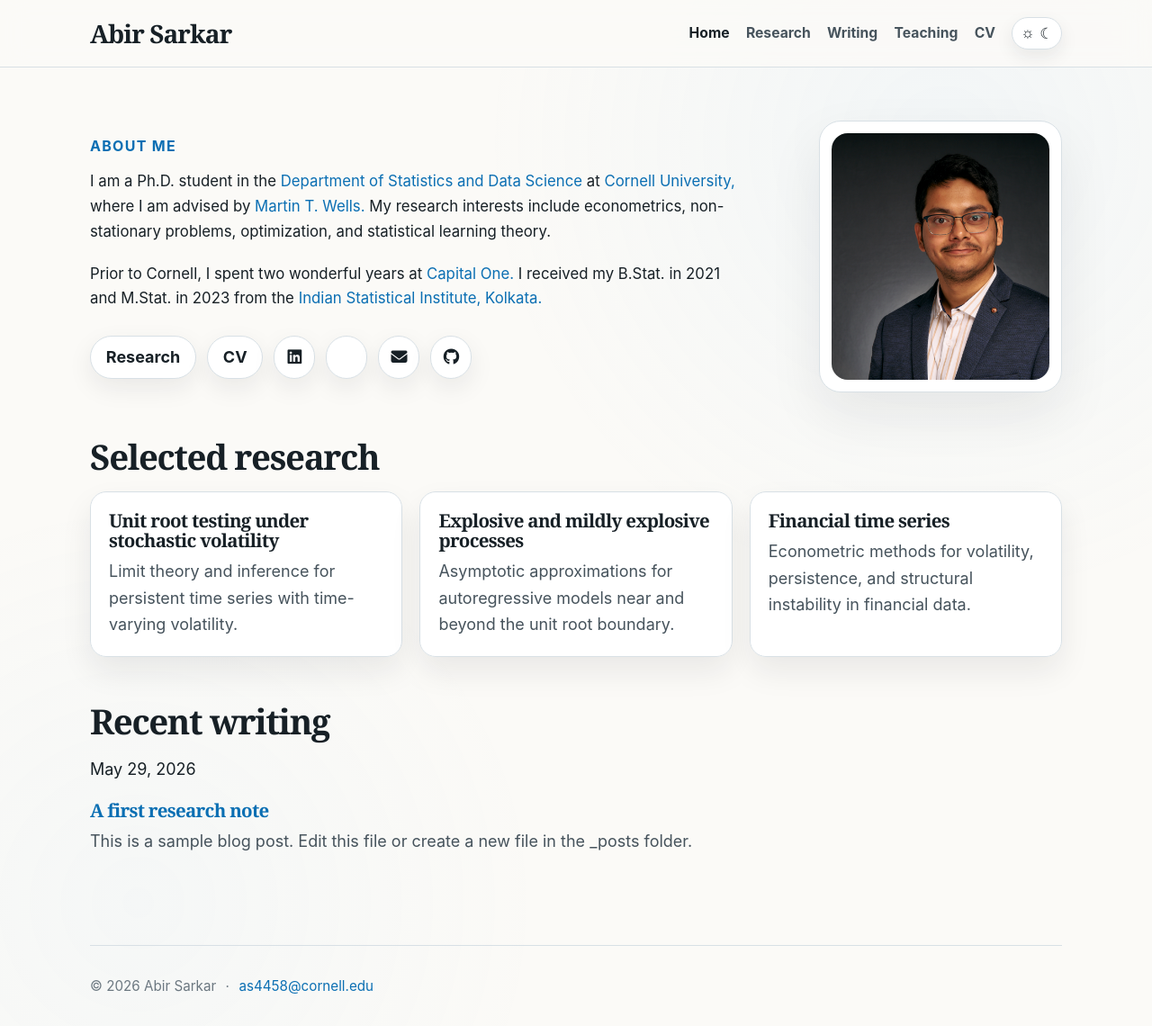
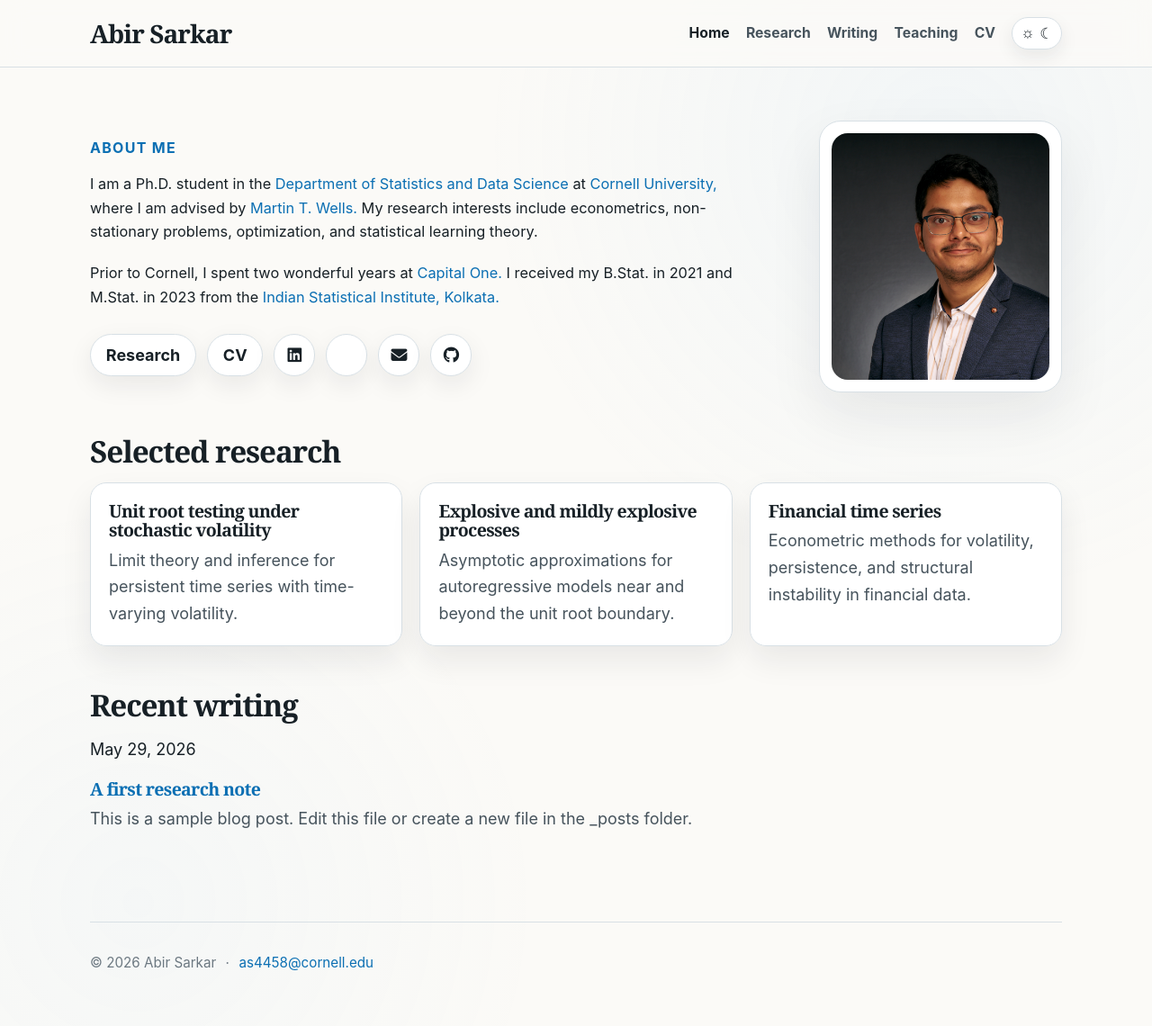
Before and after one commit to AbirS2026/AbirS2026.github.io, a Jekyll site: the page built from index.md, in a window 1280 px wide and 1140 px high. Shown: the whole window at 90% size. Built offline with Jekyll 4.4.1, drawn with Linux system fonts in a browser that asks for light colours; a style sheet for code colours, icons or effects is not loaded.

Commit message:
Update style.css

````diff
--- a/assets/css/style.css
+++ b/assets/css/style.css
@@ -1,3 +1,4 @@
+```css
 :root {
   color-scheme: dark light;
   --bg: #0f1518;
@@ -9,7 +10,8 @@
   --accent: #8ac7ff;
   --accent-2: #c8e6ff;
   --card: #172126;
-  --shadow: rgba(0, 0, 0, .35);
+  --card-hover: #1d2a30;
+  --shadow: rgba(0, 0, 0, 0.35);
   --max: 1080px;
 }
 
@@ -24,12 +26,18 @@ html[data-theme="light"] {
   --accent: #0b6fb3;
   --accent-2: #064f82;
   --card: #ffffff;
-  --shadow: rgba(20, 31, 38, .08);
+  --card-hover: #eef6fb;
+  --shadow: rgba(20, 31, 38, 0.08);
+  --max: 1080px;
 }
 
-* { box-sizing: border-box; }
+* {
+  box-sizing: border-box;
+}
 
-html { scroll-behavior: smooth; }
+html {
+  scroll-behavior: smooth;
+}
 
 body {
   margin: 0;
@@ -47,25 +55,48 @@ body::before {
   inset: 0;
   pointer-events: none;
   background:
-    radial-gradient(circle at 82% 14%, rgba(138, 199, 255, .08), transparent 32rem),
-    radial-gradient(circle at 12% 88%, rgba(138, 199, 255, .05), transparent 28rem);
+    radial-gradient(circle at 82% 14%, rgba(138, 199, 255, 0.08), transparent 32rem),
+    radial-gradient(circle at 12% 88%, rgba(138, 199, 255, 0.05), transparent 28rem);
   z-index: -1;
 }
 
-h1, h2, h3, .brand {
+h1,
+h2,
+h3,
+.brand {
   font-family: Georgia, "Times New Roman", serif;
-  letter-spacing: -.035em;
+  letter-spacing: -0.035em;
   line-height: 1.08;
 }
 
-h1 { font-size: clamp(2.4rem, 5vw, 4.4rem); margin: 0 0 1.25rem; }
-h2 { font-size: clamp(1.85rem, 3vw, 2.45rem); margin: 3.2rem 0 1.1rem; }
-h3 { font-size: 1.28rem; margin: 0 0 .55rem; }
+h1 {
+  font-size: clamp(2.2rem, 4.2vw, 3.8rem);
+  margin: 0 0 1.15rem;
+}
 
-p { margin: 0 0 1.2rem; }
+h2 {
+  font-size: clamp(1.65rem, 2.6vw, 2.25rem);
+  margin: 3rem 0 1rem;
+}
 
-a { color: var(--accent); text-decoration: none; }
-a:hover { color: var(--accent-2); text-decoration: underline; }
+h3 {
+  font-size: 1.22rem;
+  margin: 0 0 0.55rem;
+}
+
+p {
+  margin: 0 0 1.15rem;
+}
+
+a {
+  color: var(--accent);
+  text-decoration: none;
+}
+
+a:hover {
+  color: var(--accent-2);
+  text-decoration: underline;
+}
 
 .container {
   width: min(var(--max), calc(100% - 48px));
@@ -95,7 +126,10 @@ a:hover { color: var(--accent-2); text-decoration: underline; }
   color: var(--text);
 }
 
-.brand:hover { text-decoration: none; color: var(--text); }
+.brand:hover {
+  text-decoration: none;
+  color: var(--text);
+}
 
 .nav {
   display: flex;
@@ -107,26 +141,33 @@ a:hover { color: var(--accent-2); text-decoration: underline; }
 .nav a {
   color: var(--muted);
   text-decoration: none;
-  font-size: .98rem;
+  font-size: 0.98rem;
 }
 
-.nav a:hover, .nav a.active { color: var(--text); }
+.nav a:hover,
+.nav a.active {
+  color: var(--text);
+}
 
 .theme-toggle {
   display: inline-flex;
   align-items: center;
-  gap: .35rem;
+  gap: 0.35rem;
   border: 1px solid var(--border);
   background: var(--bg-2);
   color: var(--text);
-  padding: .38rem .55rem;
+  padding: 0.38rem 0.55rem;
   border-radius: 999px;
   cursor: pointer;
   font-size: 1.05rem;
   box-shadow: 0 8px 20px var(--shadow);
 }
 
-.page-content { padding: 3.7rem 0 4rem; }
+.page-content {
+  padding: 3.7rem 0 4rem;
+}
+
+/* Homepage hero */
 
 .hero {
   display: grid;
@@ -138,23 +179,45 @@ a:hover { color: var(--accent-2); text-decoration: underline; }
 .eyebrow {
   color: var(--accent);
   font-weight: 750;
-  letter-spacing: .08em;
+  letter-spacing: 0.08em;
   text-transform: uppercase;
-  font-size: .78rem;
-  margin-bottom: .8rem;
+  font-size: 0.78rem;
+  margin-bottom: 0.8rem;
 }
 
 .lead {
   color: var(--muted);
-  font-size: clamp(1.04rem, 2vw, 1.25rem);
-  max-width: 720px;
+  font-size: 1.02rem;
+  line-height: 1.65;
+  max-width: 760px;
+}
+
+.hero p {
+  font-size: 1rem;
+  line-height: 1.65;
+}
+
+.hero .lead {
+  font-size: 1rem;
+  line-height: 1.65;
+}
+
+.hero .about-text {
+  font-size: 1.02rem !important;
+  line-height: 1.65 !important;
+  font-weight: 400 !important;
+  letter-spacing: normal !important;
+}
+
+.hero .about-text a {
+  font-size: inherit !important;
 }
 
 .profile-card {
   border: 1px solid var(--border);
   background: var(--card);
   border-radius: 24px;
-  padding: .8rem;
+  padding: 0.8rem;
   box-shadow: 0 24px 60px var(--shadow);
 }
 
@@ -166,19 +229,21 @@ a:hover { color: var(--accent-2); text-decoration: underline; }
   border-radius: 18px;
 }
 
+/* Buttons */
+
 .button-row {
   display: flex;
   flex-wrap: wrap;
-  gap: .75rem;
+  gap: 0.75rem;
   margin-top: 1.7rem;
 }
 
 .button {
   display: inline-flex;
   align-items: center;
-  gap: .5rem;
+  gap: 0.5rem;
   min-height: 44px;
-  padding: .5rem 1.05rem;
+  padding: 0.5rem 1.05rem;
   border: 1px solid var(--border);
   border-radius: 999px;
   background: var(--bg-2);
@@ -198,13 +263,25 @@ a:hover { color: var(--accent-2); text-decoration: underline; }
   padding: 0;
 }
 
+.icon-button i {
+  font-size: 1.12rem;
+  line-height: 1;
+}
+
+/* General grids and cards */
+
 .grid {
   display: grid;
   gap: 1.2rem;
 }
 
-.grid.three { grid-template-columns: repeat(3, minmax(0, 1fr)); }
-.grid.two { grid-template-columns: repeat(2, minmax(0, 1fr)); }
+.grid.three {
+  grid-template-columns: repeat(3, minmax(0, 1fr));
+}
+
+.grid.two {
+  grid-template-columns: repeat(2, minmax(0, 1fr));
+}
 
 .card {
   border: 1px solid var(--border);
@@ -214,10 +291,24 @@ a:hover { color: var(--accent-2); text-decoration: underline; }
   box-shadow: 0 16px 34px var(--shadow);
 }
 
-.card p { color: var(--muted); margin-bottom: 0; }
-.card .meta { color: var(--faint); font-size: .95rem; margin-bottom: .45rem; }
-.card h3 a { color: var(--text); }
-.card h3 a:hover { color: var(--accent); }
+.card p {
+  color: var(--muted);
+  margin-bottom: 0;
+}
+
+.card .meta {
+  color: var(--faint);
+  font-size: 0.95rem;
+  margin-bottom: 0.45rem;
+}
+
+.card h3 a {
+  color: var(--text);
+}
+
+.card h3 a:hover {
+  color: var(--accent);
+}
 
 .list {
   display: grid;
@@ -229,132 +320,134 @@ a:hover { color: var(--accent-2); text-decoration: underline; }
   padding: 0 0 1.05rem;
 }
 
-.item:last-child { border-bottom: 0; }
+.item:last-child {
+  border-bottom: 0;
+}
 
-.muted { color: var(--muted); }
-.small { font-size: .95rem; }
+.muted {
+  color: var(--muted);
+}
+
+.small {
+  font-size: 0.95rem;
+}
 
 .tag {
   display: inline-block;
-  margin-right: .35rem;
+  margin-right: 0.35rem;
   color: var(--accent);
 }
+
+/* Prose/blog pages */
 
 .prose {
   max-width: 760px;
 }
 
-.prose h2 { margin-top: 2.5rem; }
-.prose ul { padding-left: 1.3rem; }
-.prose li { margin-bottom: .35rem; }
+.prose h2 {
+  margin-top: 2.5rem;
+}
+
+.prose ul {
+  padding-left: 1.3rem;
+}
+
+.prose li {
+  margin-bottom: 0.35rem;
+}
+
 .prose blockquote {
   margin: 1.5rem 0;
-  padding: .8rem 1.1rem;
+  padding: 0.8rem 1.1rem;
   border-left: 3px solid var(--accent);
   background: var(--bg-2);
   color: var(--muted);
 }
+
 .prose code {
   background: var(--bg-2);
   border: 1px solid var(--border);
   border-radius: 6px;
-  padding: .1rem .25rem;
+  padding: 0.1rem 0.25rem;
 }
 
-.post-header { max-width: 820px; margin-bottom: 2rem; }
-
-.footer {
-  display: flex;
-  align-items: center;
-  gap: .65rem;
-  color: var(--faint);
-  border-top: 1px solid var(--border);
-  padding: 2rem 0;
-  font-size: .95rem;
+.post-header {
+  max-width: 820px;
+  margin-bottom: 2rem;
 }
 
-@media (max-width: 860px) {
-  .hero { grid-template-columns: 1fr; }
-  .profile-card { max-width: 300px; }
-  .grid.three, .grid.two { grid-template-columns: 1fr; }
-  .nav-wrap { align-items: flex-start; flex-direction: column; padding: 1rem 0; }
-  .nav { flex-wrap: wrap; gap: .85rem; }
+/* Research page */
+
+.research-heading {
+  font-size: clamp(1.9rem, 3vw, 2.65rem);
+  margin-bottom: 0.9rem;
 }
 
-@media (max-width: 520px) {
-  .container { width: min(var(--max), calc(100% - 28px)); }
-  body { font-size: 16px; }
-  .page-content { padding-top: 2.2rem; }
-  .brand { font-size: 1.45rem; }
-}
-.hero p {
-  font-size: 1.0rem;
-  line-height: 1.65;
+.research-intro {
+  max-width: none;
+  width: 100%;
+  font-size: 1.02rem;
+  line-height: 1.7;
+  color: var(--muted);
+  margin-bottom: 2rem;
 }
 
-.hero .lead {
-  font-size: 1.0rem;
-  line-height: 1.65;
-}
-.hero .about-text {
-  font-size: 1.05rem !important;
-  line-height: 1.65 !important;
-  font-weight: 400 !important;
-  letter-spacing: normal !important;
-}
-
-.hero .about-text a {
-  font-size: inherit !important;
-}
 .paper-list {
   display: grid;
-gap: 1.5rem;
-margin-top: 2.5rem;
-margin-bottom: 3rem;
+  gap: 1.3rem;
+  margin-top: 1.5rem;
+  margin-bottom: 2.4rem;
 }
 
 .paper-item {
-padding-bottom: 2rem;
+  padding-bottom: 1.25rem;
   border-bottom: 1px solid var(--border);
 }
 
+.paper-item:last-child {
+  border-bottom: 0;
+}
+
 .paper-title {
-font-size: clamp(1.15rem, 3vw, 3rem);
-line-height: 1.12;
-margin-bottom: 0.7rem;
+  font-size: clamp(1.18rem, 1.8vw, 1.65rem);
+  line-height: 1.22;
+  margin: 0 0 0.4rem;
 }
 
 .paper-authors {
-font-size: 1.2rem;
+  font-size: 1rem;
   color: var(--muted);
-margin-bottom: 1.4rem;
+  margin-bottom: 0.65rem;
 }
 
 .paper-meta {
-font-size: 1.05rem;
+  font-size: 0.95rem;
   color: var(--muted);
-margin-bottom: 1.4rem;
+  margin-bottom: 0.8rem;
 }
 
 .paper-links {
   display: flex;
   flex-wrap: wrap;
-gap: 0.8rem;
+  gap: 0.55rem;
 }
 
 .paper-links a {
   display: inline-flex;
   align-items: center;
   justify-content: center;
-padding: 0.55rem 1.05rem;
+  padding: 0.42rem 0.85rem;
   border: 2px solid var(--border);
   border-radius: 999px;
   font-weight: 700;
-font-size: 1rem;
+  font-size: 0.92rem;
   text-decoration: none;
   background: var(--card);
   color: var(--accent);
-transition: transform 0.15s ease, border-color 0.15s ease, background 0.15s ease;
+  transition:
+    transform 0.15s ease,
+    border-color 0.15s ease,
+    background 0.15s ease;
 }
 
 .paper-links a:hover {
@@ -363,70 +456,70 @@ border-color: var(--accent);
   background: var(--card-hover);
   text-decoration: none;
 }
-.research-heading {
-font-size: clamp(2rem, 4vw, 3.2rem);
-margin-bottom: 1rem;
+
+/* Footer */
+
+.footer {
+  display: flex;
+  align-items: center;
+  gap: 0.65rem;
+  color: var(--faint);
+  border-top: 1px solid var(--border);
+  padding: 2rem 0;
+  font-size: 0.95rem;
 }
 
-.research-intro {
-max-width: none;
-width: 100%;
-font-size: 1.08rem;
-line-height: 1.7;
-color: var(--muted);
-margin-bottom: 2.5rem;
+/* Responsive */
+
+@media (max-width: 860px) {
+  .hero {
+    grid-template-columns: 1fr;
   }
 
-.paper-list {
-display: grid;
-gap: 2.5rem;
-margin-top: 2.5rem;
-margin-bottom: 3rem;
+  .profile-card {
+    max-width: 300px;
   }
 
-.paper-item {
-padding-bottom: 2rem;
-border-bottom: 1px solid var(--border);
+  .grid.three,
+  .grid.two {
+    grid-template-columns: 1fr;
   }
 
+  .nav-wrap {
+    align-items: flex-start;
+    flex-direction: column;
+    padding: 1rem 0;
+  }
 
+  .nav {
+    flex-wrap: wrap;
+    gap: 0.85rem;
+  }
+}
+
+@media (max-width: 520px) {
+  .container {
+    width: min(var(--max), calc(100% - 28px));
+  }
+
+  body {
+    font-size: 16px;
+  }
+
+  .page-content {
+    padding-top: 2.2rem;
+  }
+
+  .brand {
+    font-size: 1.45rem;
+  }
+
+  .paper-title {
+    font-size: 1.18rem;
+  }
 
   .paper-authors {
-font-size: 1.2rem;
-color: var(--muted);
-margin-bottom: 1.4rem;
+    font-size: 0.96rem;
   }
-
-.paper-meta {
-font-size: 1.05rem;
-color: var(--muted);
-margin-bottom: 1.4rem;
 }
-
-.paper-links {
-display: flex;
-flex-wrap: wrap;
-gap: 0.8rem;
-}
-
-.paper-links a {
-display: inline-flex;
-align-items: center;
-justify-content: center;
-padding: 0.55rem 1.05rem;
-border: 2px solid var(--border);
-border-radius: 999px;
-font-weight: 700;
-font-size: 1rem;
-text-decoration: none;
-background: var(--card);
-color: var(--accent);
-transition: transform 0.15s ease, border-color 0.15s ease, background 0.15s ease;
-}
-
-.paper-links a:hover {
-transform: translateY(-1px);
-border-color: var(--accent);
-background: var(--card-hover);
-text-decoration: none;
-}
+```
````
Lines whose indentation alone changed are shown as unchanged.
